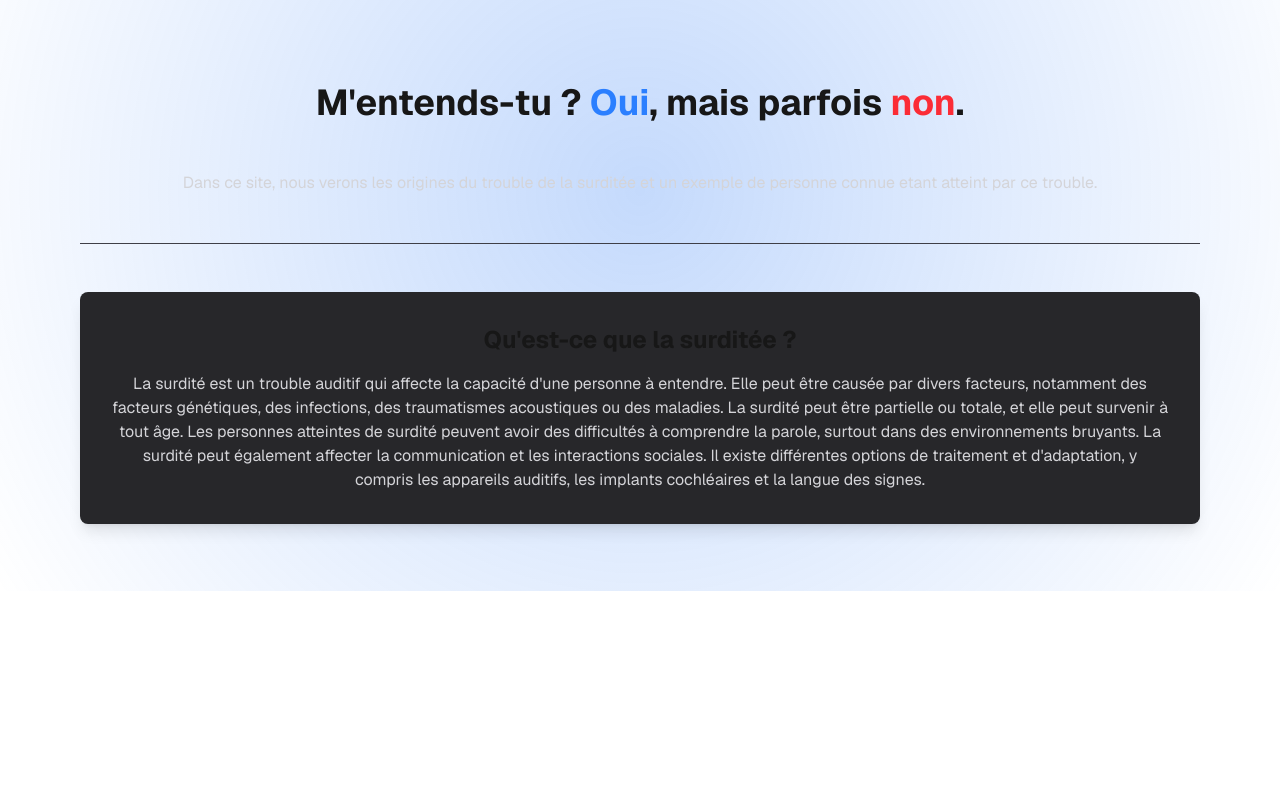
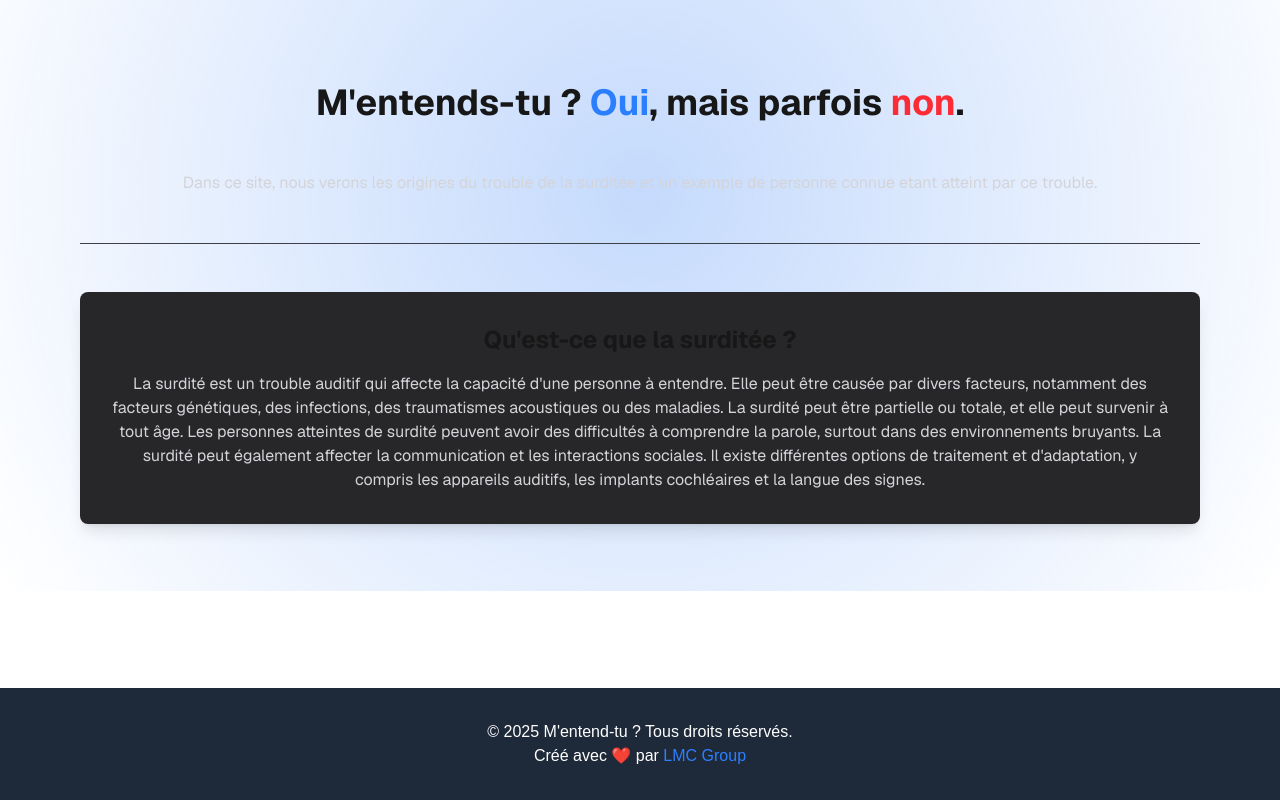
Before and after one commit to lotus64yt/entend-tu, a Next.js app: page / in a window 1280 px wide. Shown: the part 209-1009 px from the top of the page. Before the commit the page ends 897 px from the top, so only its background shows below. Built offline with nearby package versions, Linux system fonts and the light colour scheme.

Commit message:
feat: add footer

```diff
--- a/src/app/layout.tsx
+++ b/src/app/layout.tsx
@@ -2,6 +2,7 @@ import type { Metadata } from "next";
 import { Geist, Geist_Mono } from "next/font/google";
 import "./globals.css";
 import Navbar from "@/components/ui/layout/Navbar";
+import Footer from "@/components/ui/layout/Footer";
 
 const geistSans = Geist({
   variable: "--font-geist-sans",
@@ -26,10 +27,11 @@ export default function RootLayout({
   return (
     <html lang="en">
       <body
-        className={`${geistSans.variable} ${geistMono.variable} antialiased flex flex-col items-center justify-between min-h-screen text-zinc-200`}
+        className={`${geistSans.variable} ${geistMono.variable} antialiased flex flex-col min-h-screen`}
       >
         <Navbar />
-        {children}
+        <main className="flex-grow">{children}</main>
+        <Footer />
       </body>
     </html>
   );
--- a/src/app/page.tsx
+++ b/src/app/page.tsx
@@ -1,12 +1,11 @@
 import { BgBlueRing } from "@/components/ui/background/BlueRing";
+import { Article } from "@/components/ui/front/Article";
 
 export default function Home() {
   return (
     <div className="grid grid-rows-[20px_1fr_20px] items-center justify-items-center min-h-screen pb-20 gap-16 p-20 font-[family-name:var(--font-geist-sans)]">
       <BgBlueRing />
-      <div
-        className=""
-      />
+      <div className="" />
       <main className="flex flex-col gap-12 pt-16">
         <h1 className="text-4xl font-bold text-center">
           M{"'"}entends-tu ? <span className="text-blue-500">Oui</span>, mais
@@ -20,12 +19,9 @@ export default function Home() {
 
         <hr className="border-t border-zinc-700 w-full" />
 
-        <article className="flex flex-col gap-4 items-center justify-center bg-zinc-800 p-8 rounded-lg shadow-lg">
-          <h2 className="text-2xl font-bold text-center">
-            Qu&apos;est-ce que la surditée ?
-          </h2>
-          <p className="text-zinc-300 text-center">
-            La surdité est un trouble auditif qui affecte la capacité d&apos;une
+        <Article
+          title="Qu'est-ce que la surditée ?"
+          content={`La surdité est un trouble auditif qui affecte la capacité d'une
             personne à entendre. Elle peut être causée par divers facteurs,
             notamment des facteurs génétiques, des infections, des traumatismes
             acoustiques ou des maladies. La surdité peut être partielle ou
@@ -33,11 +29,10 @@ export default function Home() {
             surdité peuvent avoir des difficultés à comprendre la parole,
             surtout dans des environnements bruyants. La surdité peut également
             affecter la communication et les interactions sociales. Il existe
-            différentes options de traitement et d&apos;adaptation, y compris
+            différentes options de traitement et d'adaptation, y compris
             les appareils auditifs, les implants cochléaires et la langue des
-            signes.
-          </p>
-        </article>
+            signes.`}
+        />
       </main>
       <div />
     </div>
--- /dev/null
+++ b/src/components/ui/front/Article.tsx
@@ -0,0 +1,23 @@
+export function Article(
+    {
+        title,
+        content,
+        className,
+        ...props
+    }: {
+        title: string;
+        content: string;
+        className?: string;
+    }
+) {
+    return (
+        <article className={`flex flex-col gap-4 items-center justify-center bg-zinc-800 p-8 rounded-lg shadow-lg ${className}`} {...props}>
+          <h2 className="text-2xl font-bold text-center">
+            {title}
+          </h2>
+          <p className="text-zinc-300 text-center">
+            {content}
+          </p>
+        </article>
+    )
+}
--- /dev/null
+++ b/src/components/ui/layout/Footer.tsx
@@ -0,0 +1,17 @@
+import Link from "next/link";
+
+export default function Footer() {
+  return (
+    <footer className="bg-gray-800 text-white py-8 px-4">
+      <div className="max-w-7xl mx-auto text-center">
+        <p>
+          &copy; {new Date().getFullYear()} M{"'"}entend-tu ? Tous droits
+          réservés.
+        </p>
+        <p>
+          Créé avec ❤️ par <Link href="https://lmcgroup.xyz/" className="text-blue-500 hover:underline">LMC Group</Link>
+        </p>
+      </div>
+    </footer>
+  );
+}
```
